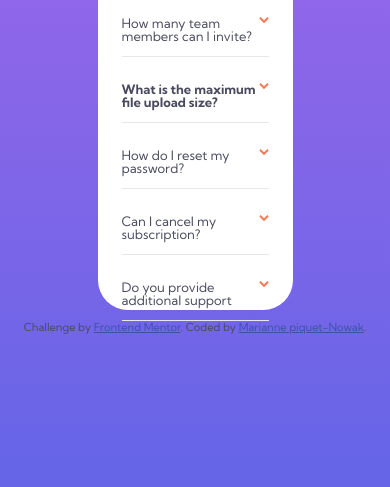
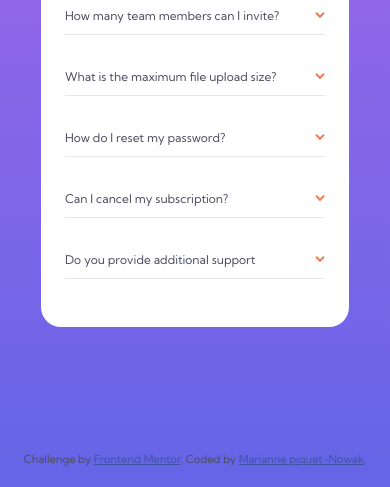
Before and after one commit to MariannePiquetNowak/faq-accordion-card-main, a plain HTML site: page index.html in a window 390 px wide. Shown: the part 357-844 px from the top of the page. Drawn offline with Linux system fonts and the light colour scheme.

Commit message:
css mobile ok + begin script accordeon JS

```diff
--- /dev/null
+++ b/app.js
@@ -0,0 +1,16 @@
+// Récupérer la class .accordeon-item
+let section = document.querySelector('.accordeon-item');
+// Récupérer la class .accordeon-item-element
+let sectionItem = document.querySelectorAll(".accordeon-item-element");
+
+
+// Au click sur la class arrow, on ajoute la class .active à la variable section
+// Toggle ?
+
+const clickArrow = () => {
+    console.log(sectionItem); // Renvoie ma collection de noeuds sectionItem
+    // Boucler sur cette collection
+    // on souhaite que si tel élément est ciblé, on lui ajoute .active
+}
+
+section.addEventListener("click", clickArrow);
--- a/index.html
+++ b/index.html
@@ -26,28 +26,40 @@
     </div>
     <h1 class="faq-title">FAQ</h1>
     <div class="accordeon">
-      <div class="accordeon-item ">
+      <div class="accordeon-item">
+        <div class="accordeon-item-element">
           <h5 class="title">How many team members can I invite?</h5>
           <img src="images/icon-arrow-down.svg"  class="arrow" alt="">
         </div>
-      <div class="accordeon-item active">
+          <p class="ui-text-item">Coucou</p>
+      </div>
+      <div class="accordeon-item">
+        <div class="accordeon-item-element">
           <h5 class="title">What is the maximum file upload size?</h5>
           <img src="images/icon-arrow-down.svg"  class="arrow" alt="">
         </div>
-      <div class="accordeon-item-text">
-        <p>No more than 2GB. All files in your account must fit alloted storage space.</p>
+        <p class="ui-text-item">No more than 2GB. All files in your account must fit your alloted storage space</p>
       </div>
       <div class="accordeon-item">
+        <div class="accordeon-item-element">
           <h5 class="title">How do I reset my password?</h5>
           <img src="images/icon-arrow-down.svg"  class="arrow" alt="">
         </div>
+          <p class="ui-text-item">Hello world</p>
+      </div>
       <div class="accordeon-item">
+        <div class="accordeon-item-element">
           <h5 class="title">Can I cancel my subscription?</h5>
           <img src="images/icon-arrow-down.svg"  class="arrow" alt="">
         </div>
+          <p class="ui-text-item">Buenos dias</p>
+      </div>
       <div class="accordeon-item">
+        <div class="accordeon-item-element">
           <h5 class="title">Do you provide additional support</h5>
           <img src="images/icon-arrow-down.svg"  class="arrow" alt="">
+        </div>
+          <p class="ui-text-item">Ohayo</p>
       </div>
     </div>
   </div>
@@ -56,5 +68,6 @@
     Challenge by <a href="https://www.frontendmentor.io?ref=challenge" target="_blank">Frontend Mentor</a>.
     Coded by <a href="#">Marianne piquet-Nowak</a>.
   </div>
+  <script src="app.js"></script>
 </body>
 </html>
--- a/styles/style.css
+++ b/styles/style.css
@@ -11,20 +11,28 @@ body {
     align-items: center;
     flex-direction: column;
     color: hsl(237, 12%, 33%);
+
+    position: relative;
+}
+
+.attribution {
+    position: absolute;
+    bottom: 0;
+    margin-bottom: 2em;
 }
 
 #container {
     background-color: white;
-    border-radius: 30px;
-    margin: 1em;
-    height: 500px;
-    width: 50%;
+    border-radius: 20px;
+    margin: 12px;
+    position: relative;
 }
 
 .svg-women {
     text-align: center;
     background: url(../images/bg-pattern-mobile.svg) no-repeat top center;
     height: 140px;
+
 }
 
 .mobile {
@@ -53,22 +61,38 @@ body {
 
 .accordeon-item {
     border-bottom: 1px solid hsl(240, 5%, 91%);
-    margin: 1em 0;
-    font-size: 13px;
+    margin: 1em 0 2em 0;
     padding-bottom: 1em;
-    display: flex;
-    justify-content: space-between;
+    cursor: pointer;
 }
 
 .active {
     font-weight: 700;
 }
 
-.accordeon-item-text {
-    display: none;
+.title {
+    margin-right: 3em;
 }
 
 .arrow {
     width: 10px;
     height: 7px;
+
 }
+
+.accordeon-item-element {
+    display: flex;
+    align-items: center;
+    justify-content: space-between;
+}
+
+.ui-text-item {
+    display: none;
+}
+
+.active {
+    display: block;
+    color: hsl(240, 6%, 50%);
+    font-weight: 400;
+    margin-top: 1em;
+}
```
Lines whose indentation alone changed are shown as unchanged.
